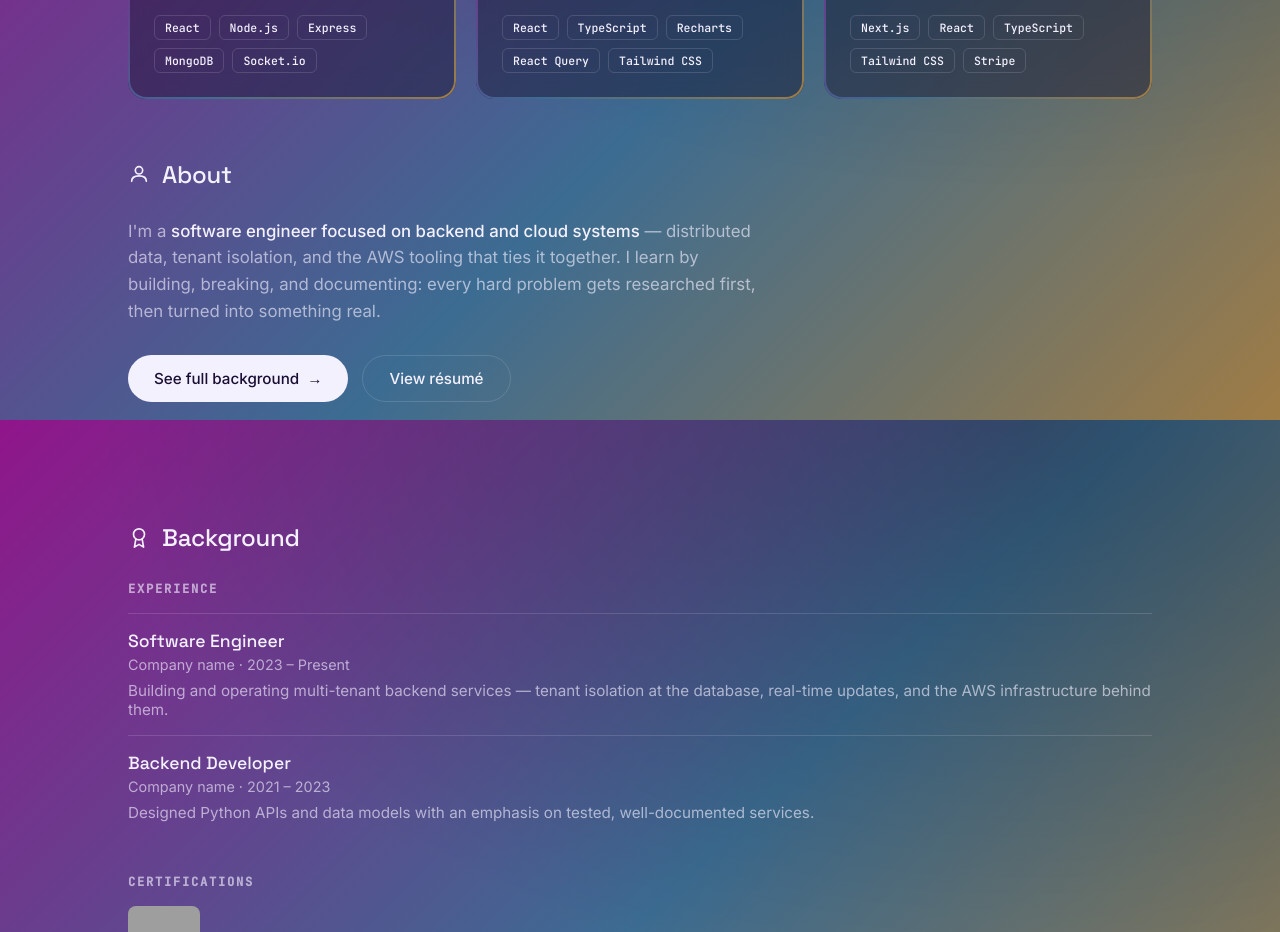
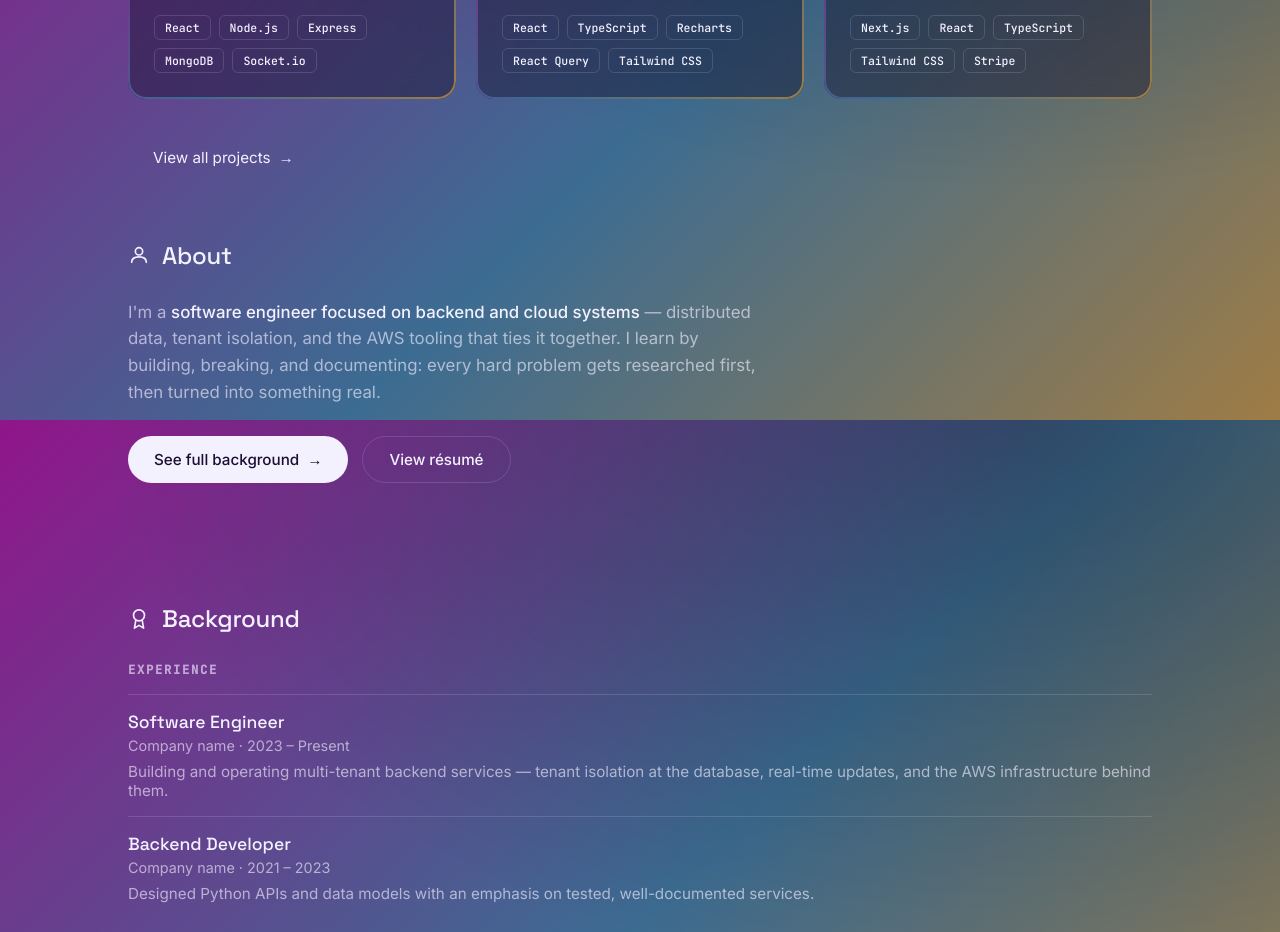
Before and after one commit to iamntoko/portfolio, a Next.js app: page / in a window 1280 px wide. Shown: the part 1180-2112 px from the top of the page. Built offline with nearby package versions, Linux system fonts and the light colour scheme; grey boxes are pictures that could not be loaded.

Commit message:
feat: add view all projects link to homepage projects section

```diff
--- a/app/components/Projects.module.css
+++ b/app/components/Projects.module.css
@@ -1,9 +1,4 @@
 /* ---- Projects folder styles ---- */
-
-.section {
-    padding: 60px 0;
-}
-
 .grid {
     display: grid;
     grid-template-columns: repeat(auto-fit, minmax(260px, 1fr));
@@ -11,4 +6,27 @@
     gap: 20px;
 }
 
-/* ---- Animated gradient border ---- */
+/* "View all" link below the cards. */
+.viewAll {
+  display: flex;
+  justify-content: left;
+  margin-top: 36px;
+}
+.viewAllLink {
+  display: inline-flex;
+  align-items: center;
+  gap: 8px;
+  padding: 12px 24px;
+  border: 1px solid transparent;   /* transparent border, revealed on hover (your pattern) */
+  border-radius: 999px;
+  color: var(--ink);
+  text-decoration: none;
+  font-size: 0.95rem;
+  transition: background 0.25s, border-color 0.25s;
+}
+.viewAllLink:hover {
+  background: rgba(244, 241, 255, 0.06);
+  border-color: rgba(244, 241, 255, 0.3);
+}
+.viewAllLink span { transition: transform 0.2s; }
+.viewAllLink:hover span { transform: translateX(3px); }
--- a/app/components/Projects.tsx
+++ b/app/components/Projects.tsx
@@ -1,5 +1,6 @@
 // Projects component - Grid of project cards
 
+import Link from "next/link";
 import { projects } from "./projects.data";
 import ProjectCard from "./ProjectCard";
 import SectionHeader from "./SectionHeader";
@@ -24,6 +25,13 @@ export default function Projects() {
             <ProjectCard key={project.title} project={project} />
           ))}
         </div>
+          {/* View all projects link */}
+        <div className={styles.viewAll}>
+        {/* Link (not <a>) → client-side navigation to the /projects route. */}
+        <Link href="/projects" className={styles.viewAllLink}>
+          View all projects <span aria-hidden="true">→</span>
+        </Link>
+      </div>
     </section>
   );
 }
```
